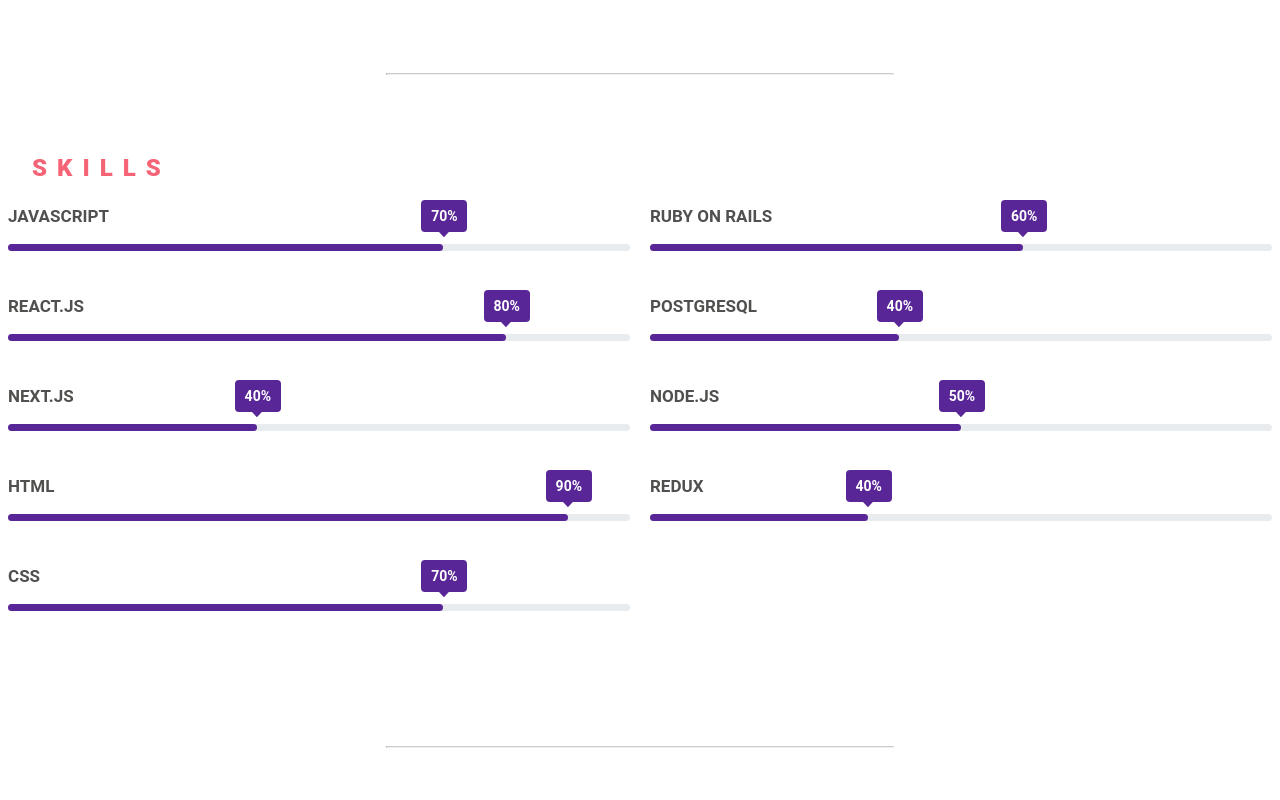
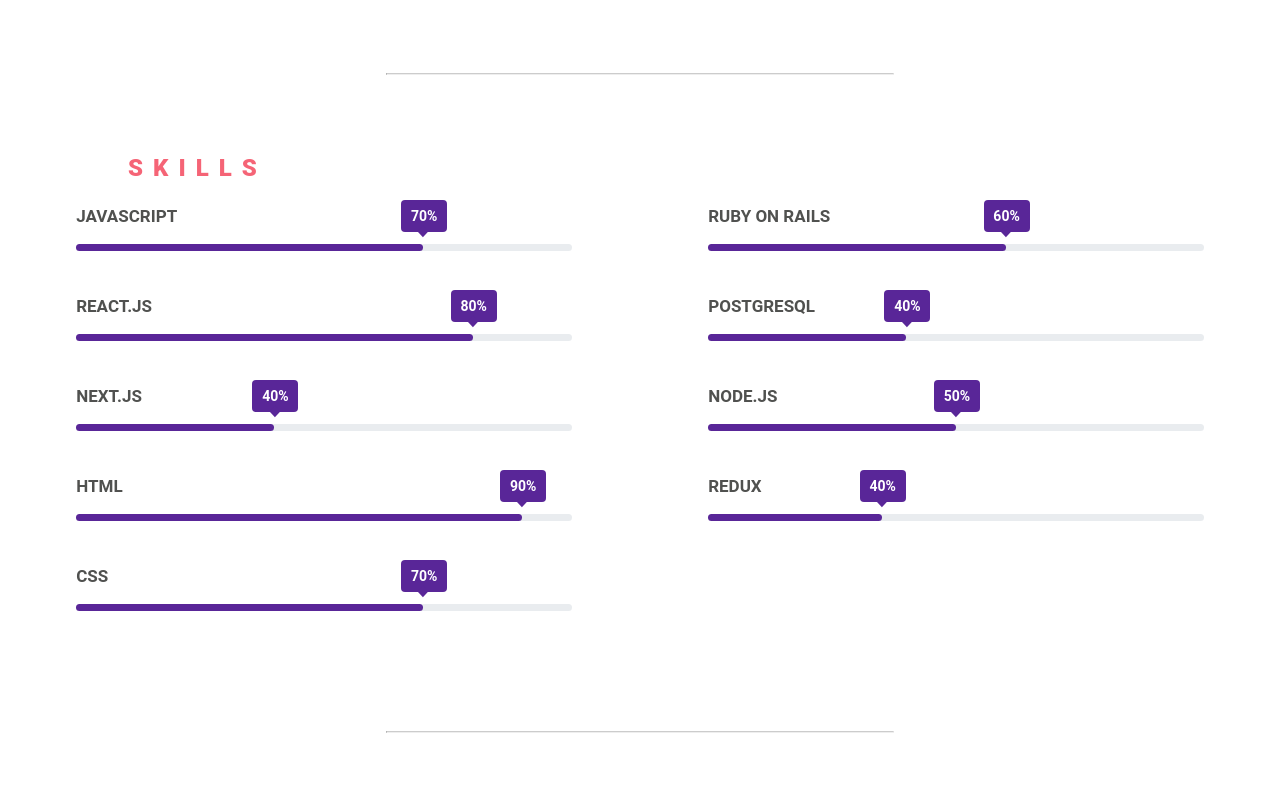
Before and after one commit to JuliaFSO/portfolio-2.2, a React (Vite) app: page /about in a window 1280 px wide. Shown: the part 580-1380 px from the top of the page. Built offline with nearby package versions, Linux system fonts and the light colour scheme.

Commit message:
Update experience component and about css

```diff
--- a/src/components/about/about.css
+++ b/src/components/about/about.css
@@ -62,12 +62,13 @@
 .section_skills {
   display: flex;
   flex-wrap: wrap;
-  justify-content: space-between;
+  justify-content: space-around;
 }
 
 .skill_column {
-  width: calc(50% - 10px);
-  margin-bottom: 20px;
+  width: calc(40% - 10px);
+  margin-bottom: 5px;
+  padding: 0 30px;
 }
 
 .section_profile {
--- a/src/components/about/experience.jsx
+++ b/src/components/about/experience.jsx
@@ -7,7 +7,7 @@
   return (
     <div className='section'>
     <div className='sub_title'>RELEVANT EXPERIENCE</div>
-      <div className='section_column_about' style={{ width: '80vw' }}>
+      <div className='section_column_about' style={{ width: '90vw' }}>
         <ul style={{ padding: '3.5rem' }}>
           <li className='timeline_li' style={{ position: 'relative', marginBottom: '30px' }}>
             <div className='timeline_icon'>
```
